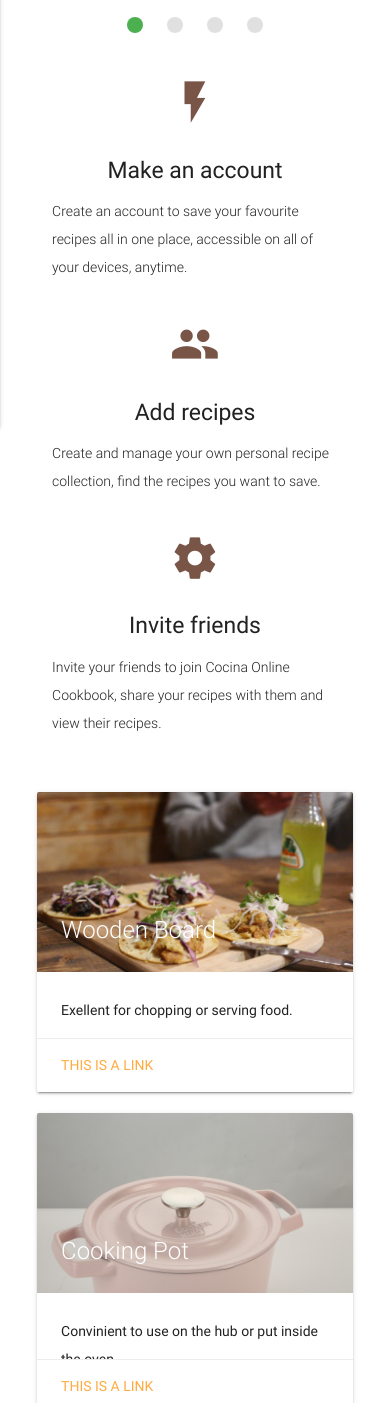
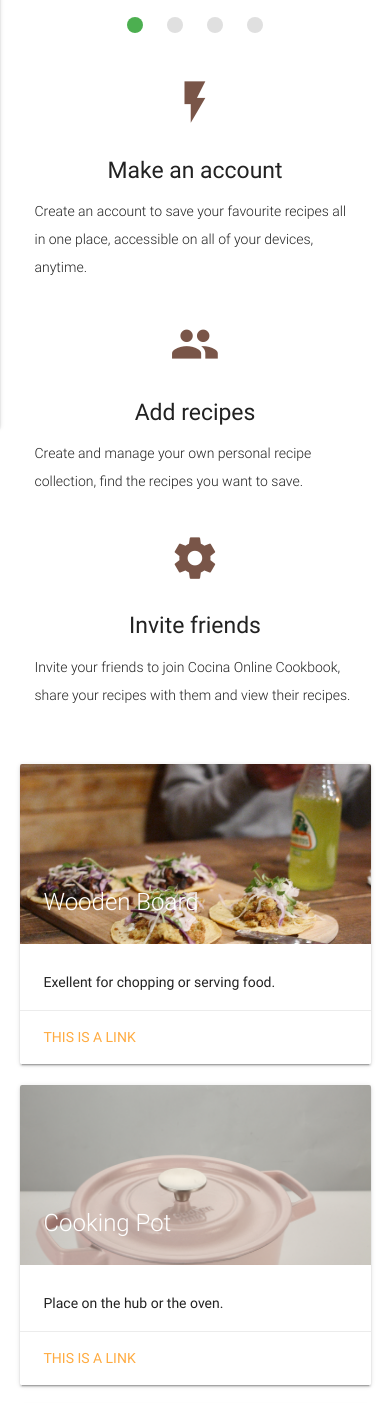
Before and after one commit to GiselleNessi/cocina-recipes-app-manager, a Flask app: page / in a window 390 px wide. Shown: the part 477-1880 px from the top of the page. Run offline with Flask 2, Linux system fonts and the light colour scheme; some libraries are stand-ins or nearby versions.

Commit message:
Added responsive grid system to all pages succesfully

```diff
--- a/static/css/style.css
+++ b/static/css/style.css
@@ -6,6 +6,12 @@
  *
  * Made By MaterializeCSS.com
  */
+
+
+ .hero-header,
+.hero-parallax {
+    background: url(../static/images/cooking.jpg);
+}
 
 /* -- Carousel slider --*/
 
--- a/templates/base.html
+++ b/templates/base.html
@@ -23,6 +23,7 @@
         <ul class="right hide-on-med-and-down">
           <li><a href="{{url_for('index')}}">Home</a></li>
           <li><a href="{{url_for('get_recipes')}}">All Recipes</a></li>
+          <li><a href="{{url_for('cooking_tools')}}">Cooking Tools</a></li>
 
           {% if session.user %}
           <li><a href="{{ url_for('profile', username=session['user']) }}">My Profile</a></li>
@@ -38,6 +39,7 @@
         <ul class="side-nav" id="mobile-demo">
           <li><a href="{{url_for('index')}}">Home</a></li>
           <li><a href="{{url_for('get_recipes')}}">All Recipes</a></li>
+          <li><a href="{{url_for('cooking_tools')}}">Cooking Tools</a></li>
 
           {% if session.user %}
           <li><a href="{{ url_for('profile', username=session['user']) }}">My Profile</a></li>
--- a/templates/index.html
+++ b/templates/index.html
@@ -2,41 +2,41 @@
 {% block content %}
 {% include "messages.html" %}
 
-
+<div>
   <div class="slider">
     <ul class="slides">
       <li>
         <img src="../static/images/cooking.jpg"> <!-- random image -->
         <div class="caption center-align">
-        <h3>This is our big Tagline!</h3>
-        <h5 class="light grey-text text-lighten-3">Here's our small slogan.</h5>
+          <h3>Cook for friends and family!</h3>
+          <h5 class="light grey-text text-lighten-3">Keep your recipe ideas in one place</h5>
         </div>
       </li>
       <li>
         <img src="../static/images/knife.jpg"> <!-- random image -->
-      <div class="caption left-align">
-        <h3>Left Aligned Caption</h3>
-        <h5 class="light grey-text text-lighten-3">Here's our small slogan.</h5>
+        <div class="caption center-align">
+          <h3>Try our cooking products</h3>
+          <h5 class="light grey-text text-lighten-3">Buy our products</h5>
         </div>
       </li>
       <li>
         <img src="../static/images/outdoors.jpg"> <!-- random image -->
-      <div class="caption right-align">
-        <h3>Right Aligned Caption</h3>
-        <h5 class="light grey-text text-lighten-3">Here's our small slogan.</h5>
+        <div class="caption center-align">
+          <h3>Organize your recipes in one place</h3>
+          <h5 class="light grey-text text-lighten-3">Manage, add, edit all your recipes</h5>
         </div>
       </li>
       <li>
         <img src="../static/images/smothie.jpg"> <!-- random image -->
         <div class="caption center-align">
-        <h3>This is our big Tagline!</h3>
-        <h5 class="light grey-text text-lighten-3">Here's our small slogan.</h5>
+          <h3>Share your cookbook!</h3>
+          <h5 class="light grey-text text-lighten-3">Easy to share on social media</h5>
         </div>
       </li>
     </ul>
   </div>
 
-<div class="container">
+
   <div class="section">
     <!--   Icon Section   -->
     <div class="row">
@@ -72,9 +72,9 @@
     </div>
 
   </div>
-</div>
 
-<div class="container">
+
+
   <div class="row">
     <div class="col s12 m4">
       <div class="card small">
@@ -86,7 +86,8 @@
           <p>Exellent for chopping or serving food.</p>
         </div>
         <div class="card-action">
-        <a href="https://www.ikea.com/gb/en/p/aptitlig-chopping-board-bamboo-80233430/" target="_blank">This is a link</a>
+          <a href="https://www.ikea.com/gb/en/p/aptitlig-chopping-board-bamboo-80233430/" target="_blank">This is a
+            link</a>
         </div>
       </div>
     </div>
@@ -98,10 +99,11 @@
           <span class="card-title">Cooking Pot</span>
         </div>
         <div class="card-content">
-        <p>Convinient to use on the hub or put inside the oven.</p>
+          <p>Place on the hub or the oven.</p>
         </div>
         <div class="card-action">
-        <a href="https://www.ikea.com/gb/en/p/senior-casserole-with-lid-off-white-white-90232840/" target="_blank">This is a link</a>
+          <a href="https://www.ikea.com/gb/en/p/senior-casserole-with-lid-off-white-white-90232840/"
+            target="_blank">This is a link</a>
         </div>
       </div>
     </div>
@@ -113,17 +115,18 @@
           <span class="card-title">Kitchen Knife</span>
         </div>
         <div class="card-content">
-        <p>Durable and safe. Great for all types of cooking.</p>
+          <p>Durable and safe.</p>
         </div>
         <div class="card-action">
-        <a href="https://www.ikea.com/gb/en/p/voerda-vegetable-knife-black-60289244/" target="_blank">This is a link</a>
-      </div>
+          <a href="https://www.ikea.com/gb/en/p/voerda-vegetable-knife-black-60289244/" target="_blank">This is a
+            link</a>
         </div>
       </div>
     </div>
   </div>
 
-<div class="container">
+
+
   <div class="section">
     <div class="row">
       <div class="col s12 center">
@@ -139,6 +142,7 @@
       </div>
     </div>
   </div>
+
 </div>
 
 {% endblock %}
--- a/templates/recipes/recipes.html
+++ b/templates/recipes/recipes.html
@@ -1,6 +1,6 @@
 {% extends 'base.html' %}
 {% block content %}
-<div class="container">
+
   <div class="row">
     <div class="col s12 m10 medium-large-only">
       <ul class="tabs  tabs-fixed-width filter">
@@ -15,7 +15,7 @@
 
   <div class="row">
     {% for recipe in recipes %}
-    <div class="col s12 m6 l3">
+    <div class="col s12 m6 l4">
       <div class="card">
         <div class="card-image">
           <img src="{{ recipe.image }}" width="300" height="300">
@@ -32,6 +32,4 @@
     </div>
     {% endfor %}
   </div>
-
-</div>
 {% endblock %}
--- a/templates/recipes/view_recipe.html
+++ b/templates/recipes/view_recipe.html
@@ -2,6 +2,7 @@
 {% block content %}
 
 <div class="container">
+    <div class="row">
         <div class="card-image">
             <img src="{{ recipes.image }}" width="300" height="300">
         </div>
@@ -51,4 +52,5 @@
         </div>
         {% endif %}
     </div>
+</div>
 {% endblock %}
```
Also changed, not shown: templates/recipes/cooking_tools.html (+11 -8 lines), 2 other files. Lines whose indentation alone changed are shown as unchanged.
